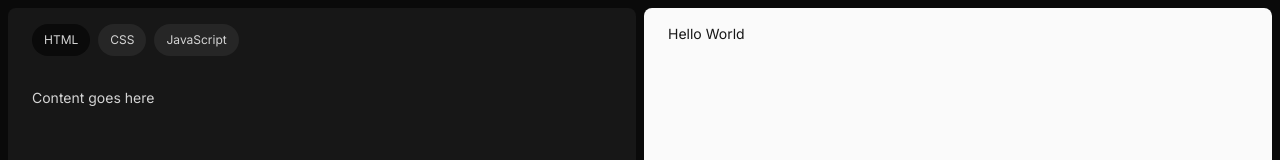
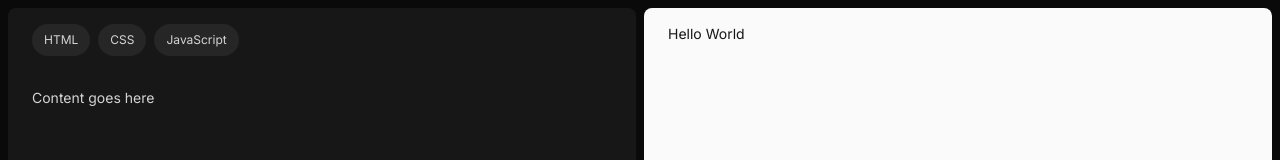
Before and after one commit to justshipmore/codeplayground, a Next.js app: page / in a window 1280 px wide. Shown: the top 160 px of the page. Built offline with nearby package versions, Linux system fonts and the light colour scheme.

Commit message:
add usePanel hook to manage panel toggle

```diff
--- a/components/codepanel/select-language.tsx
+++ b/components/codepanel/select-language.tsx
@@ -1,48 +1,24 @@
 "use client";
 
-import { useState, MouseEvent } from "react";
-import { usePathname, useRouter, useSearchParams } from "next/navigation";
 import { cn } from "@/lib/utils";
-
-type PANEL_SLUGS = "html" | "css" | "js" | "console";
-
-const SUPPORTED_LANGS: { slug: PANEL_SLUGS; name: string }[] = [
-  { slug: "html", name: "HTML" },
-  { slug: "css", name: "CSS" },
-  { slug: "js", name: "JavaScript" },
-];
-
-const PARAM_NAME = "openPanels";
+import { LANGUAGE_PANELS } from "@/utils/constants/panels";
+import usePanel from "@/utils/hooks/use-panel";
 
 export default function SelectLanguage() {
-  const [selectedLanguage, setSelectedLanguage] = useState<PANEL_SLUGS>("html");
-  const searchParams = useSearchParams();
-  const pathname = usePathname();
-  const { replace } = useRouter();
-
-  const onClick = (event: MouseEvent<HTMLButtonElement>) => {
-    const target = event.target as HTMLButtonElement;
-    const slug = target.dataset.slug as PANEL_SLUGS;
-    setSelectedLanguage(slug);
-
-    const params = new URLSearchParams(searchParams);
-    params.set(PARAM_NAME, slug);
-    replace(`${pathname}?${params.toString()}`);
-  };
-
+  const { togglePanel, isPanelOpen } = usePanel();
   return (
     <div className="flex gap-2 px-6 py-4 items-center">
-      {SUPPORTED_LANGS.map((lang) => (
+      {LANGUAGE_PANELS.map((panel) => (
         <button
-          key={`${SelectLanguage}--${lang.slug}`}
-          data-slug={lang.slug}
+          key={`${SelectLanguage}--${panel.slug}`}
+          data-slug={panel.slug}
           className={cn(
             `px-3 py-2 bg-neutral-800 text-neutral-300 rounded-full text-xs`,
-            selectedLanguage === lang.slug ? "bg-neutral-950" : "bg-neutral-800"
+            isPanelOpen(panel) ? "bg-neutral-950" : "bg-neutral-800"
           )}
-          onClick={onClick}
+          onClick={() => togglePanel(panel)}
         >
-          {lang.name}
+          {panel.name}
         </button>
       ))}
     </div>
--- /dev/null
+++ b/utils/constants/panels.ts
@@ -0,0 +1,17 @@
+export type PANEL_SLUG = "html" | "css" | "js" | "console" | "preview";
+
+export type PANEL_TYPE = "language" | "layout";
+
+export const PANELS: { name: string; slug: PANEL_SLUG; type: PANEL_TYPE }[] = [
+  { name: "HTML", slug: "html", type: "language" },
+  { name: "CSS", slug: "css", type: "language" },
+  { name: "JavaScript", slug: "js", type: "language" },
+  { name: "Console", slug: "console", type: "layout" },
+  { name: "Preview", slug: "preview", type: "layout" },
+];
+
+export const LANGUAGE_PANELS = PANELS.filter(
+  (panel) => panel.type === "language"
+);
+
+export const LAYOUT_PANELS = PANELS.filter((panel) => panel.type === "layout");
--- /dev/null
+++ b/utils/constants/params.ts
@@ -0,0 +1 @@
+export const OPEN_PANELS_PARAM_NAME = "open-panels";
--- /dev/null
+++ b/utils/hooks/use-panel.ts
@@ -0,0 +1,23 @@
+import { usePathname, useRouter, useSearchParams } from "next/navigation";
+import { PANELS } from "../constants/panels";
+import { OPEN_PANELS_PARAM_NAME } from "../constants/params";
+
+export default function usePanel() {
+  const searchParams = useSearchParams();
+  const pathname = usePathname();
+  const { replace } = useRouter();
+
+  const togglePanel = (panel: typeof PANELS[number]) => {
+    const params = new URLSearchParams(searchParams);
+    params.set(OPEN_PANELS_PARAM_NAME, panel.slug);
+    replace(`${pathname}?${params.toString()}`);
+    console.log('oparams: ', params)
+  };
+
+  const isPanelOpen = (panel: typeof PANELS[number]) => {
+    const openPanels = searchParams.get(OPEN_PANELS_PARAM_NAME);
+    return openPanels == panel.slug ? true : false;
+  }
+
+  return { togglePanel, isPanelOpen }
+}
```
